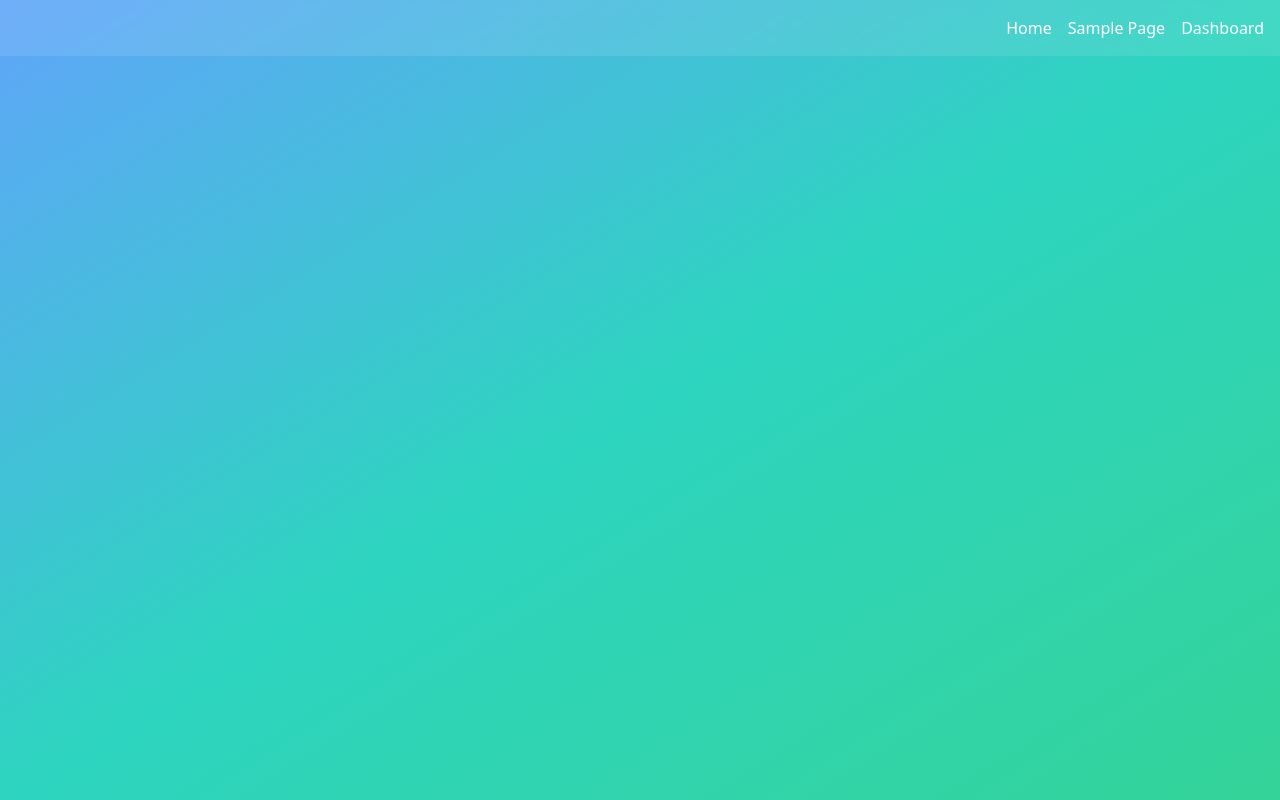
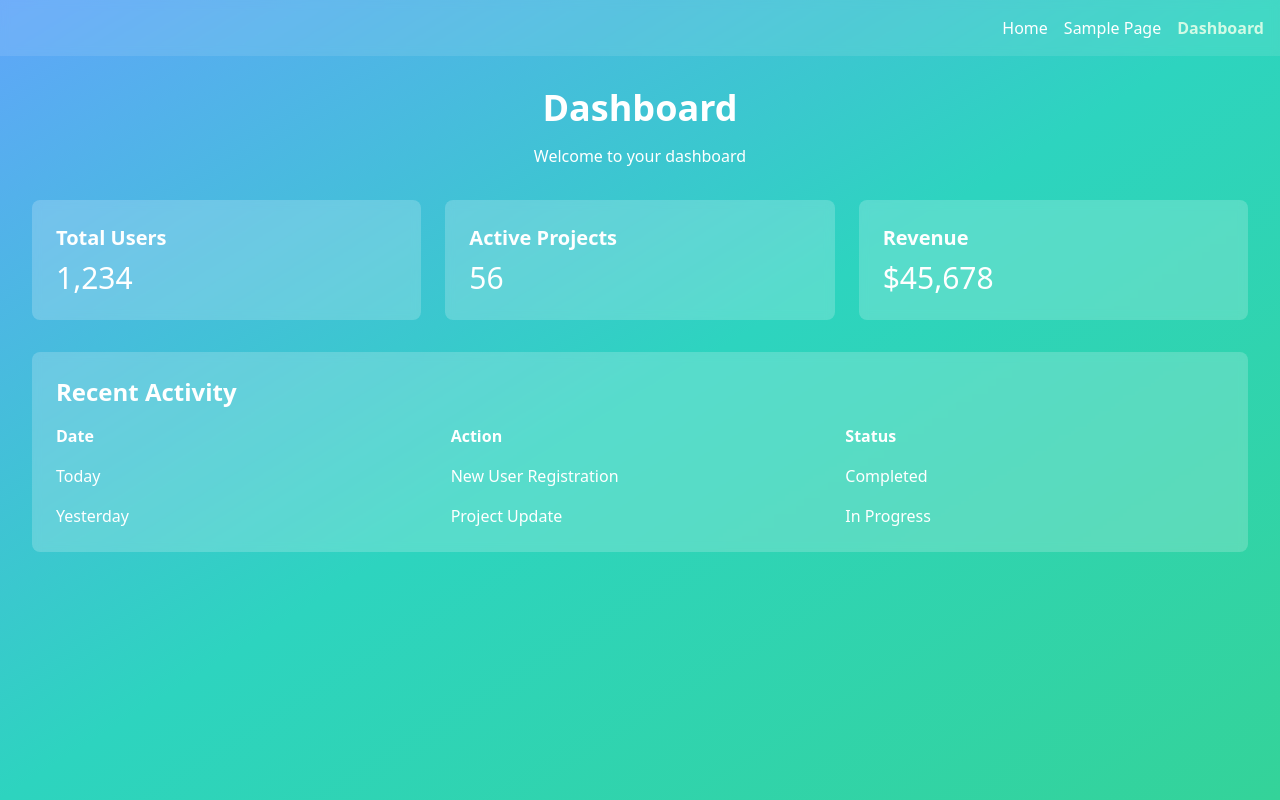
Before and after one commit to Rizz-Buzz/vue-template, a Nuxt app: page /dashboard in a window 1280 px wide. Built offline with nearby package versions, Linux system fonts and the light colour scheme.

Commit message:
feat: add dashboard with stats and activity table

```diff
--- /dev/null
+++ b/pages/dashboard.vue
@@ -0,0 +1,48 @@
+<template>
+    <div class="p-8">
+        <h1 class="text-4xl font-bold text-center text-white mb-4">Dashboard</h1>
+        <p class="text-center text-white mb-8">Welcome to your dashboard</p>
+
+        <div class="grid grid-cols-1 md:grid-cols-3 gap-6 mb-8">
+            <!-- Dashboard stats cards -->
+            <div class="bg-white/20 backdrop-blur-sm rounded-lg p-6">
+                <h2 class="text-xl font-bold text-white mb-2">Total Users</h2>
+                <p class="text-3xl text-white">1,234</p>
+            </div>
+
+            <div class="bg-white/20 backdrop-blur-sm rounded-lg p-6">
+                <h2 class="text-xl font-bold text-white mb-2">Active Projects</h2>
+                <p class="text-3xl text-white">56</p>
+            </div>
+
+            <div class="bg-white/20 backdrop-blur-sm rounded-lg p-6">
+                <h2 class="text-xl font-bold text-white mb-2">Revenue</h2>
+                <p class="text-3xl text-white">$45,678</p>
+            </div>
+        </div>
+
+        <!-- Recent activity table -->
+        <div class="bg-white/20 backdrop-blur-sm rounded-lg p-6">
+            <h2 class="text-2xl font-bold text-white mb-4">Recent Activity</h2>
+            <div class="grid grid-cols-3 gap-4">
+                <div class="text-white font-bold">Date</div>
+                <div class="text-white font-bold">Action</div>
+                <div class="text-white font-bold">Status</div>
+
+                <div class="text-white">Today</div>
+                <div class="text-white">New User Registration</div>
+                <div class="text-white">Completed</div>
+
+                <div class="text-white">Yesterday</div>
+                <div class="text-white">Project Update</div>
+                <div class="text-white">In Progress</div>
+            </div>
+        </div>
+    </div>
+</template>
+
+<script setup>
+definePageMeta({
+    layout: 'default'
+})
+</script>
```
